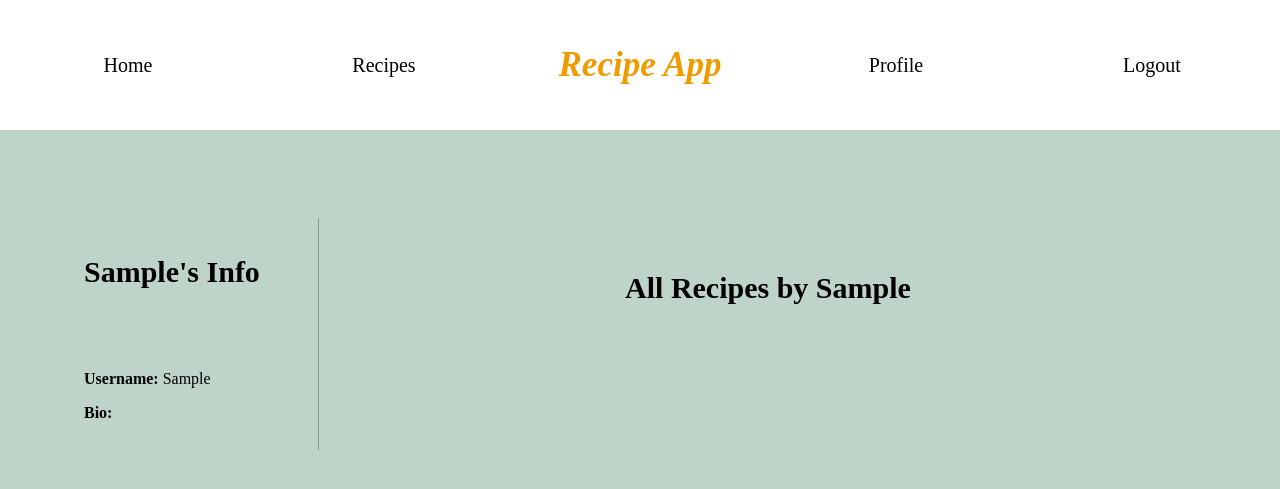
After one commit to IsabelWen/recipe-app, a Django app: page /recipes/author/1/ in a window 1280 px wide. The commit adds this page. Shown: the top 489 px of the page. Run offline with Django 4.2, Linux system fonts and the light colour scheme; the visitor is signed in with stand-in values (Sample User, id 1); data comes from the database, SQL or seed files in the repository; data that the repository does not hold is empty.

Commit message:
Improvements based on mentor recommendations

```diff
--- a/src/recipes/forms.py
+++ b/src/recipes/forms.py
@@ -1,9 +1,9 @@
 from django import forms
 
 CHART__CHOICES = (
-   ('#1', 'Bar chart'),
-   ('#2', 'Pie chart'),
-   ('#3', 'Line Chart'),
+   ('bar_chart', 'Bar chart'),
+   ('pie_chart', 'Pie chart'),
+   ('line_chart', 'Line Chart'),
 )
 
 class RecipesSearchForm(forms.Form):
--- /dev/null
+++ b/src/recipes/templates/recipes/recipes_author.html
@@ -0,0 +1,156 @@
+{% load static %}
+
+<!DOCTYPE html>
+<html lang="en">
+<head>
+    <meta charset="UTF-8">
+    <meta name="viewport" content="width=device-width, initial-scale=1.0">
+    <link rel="stylesheet" type="text/css" href="{% static 'recipes/css/nav.css' %}">
+    <title>Author</title>
+    <style>
+        body {
+            margin: 0;
+            padding: 0;
+            background-color: #bed4c8;
+            display: grid;
+
+        }
+
+        main {
+            display: flex;
+            justify-content: center;
+        }
+
+        .main-container {
+            padding: 30px;
+            width: 90%;
+            margin-top: 50px;
+            display: flex;
+            justify-content: center;
+            flex-direction: row;
+        }
+
+        .left {
+            padding: 20px;
+            display: flex;
+            flex-direction: column;
+            width: 20%;
+            align-items: left;
+        }
+
+        .left img {
+            max-width: 200px;
+            height: auto;
+            border-radius: 10px;
+            box-shadow: 0 4px 8px 0 rgba(0, 0, 0, 0.2);
+            margin: 20px 0;
+        }
+
+        .left .info p {
+            align-self: flex-start;
+        }
+
+        hr {
+            border: none;
+            border-left: 1px solid rgb(66, 101, 82, 0.5);
+            width: 1px;
+            }
+
+        .right {
+            padding: 20px;
+            display: flex;
+            flex-direction: column;
+            align-items: center;
+            justify-content: center;
+            width: 80%;
+        }
+
+        h2 {
+            font-size: 30px;
+        }
+
+        .main-box {
+            display: flex;
+            align-items: center;
+            justify-content: center;
+            flex-direction: column;
+            width: 100%;
+        }
+
+        .main-box ul {
+            padding: 30px;
+            list-style-type: none;
+            display: flex;
+            flex-wrap: wrap;
+            justify-content: space-evenly;
+        }
+
+        .main-box ul li{
+            width: 29%;
+            min-width: 250px;
+            margin-bottom: 30px;
+            padding: 15px;
+            border-radius: 10px;
+            box-shadow: 0 4px 8px 0 rgba(0, 0, 0, 0.2);
+            background: rgba(255, 255, 255, 0.3);
+            backdrop-filter: blur(7px);
+        }
+
+        .main-box ul li img{
+            width: 100%;
+            min-width: 250px;
+            height: auto;
+            object-fit: cover;
+            border-radius: 10px;
+        }
+
+        .main-box ul li a{
+            text-decoration: none;
+        }
+
+        .main-box h2 {
+            font-size: 25px;
+            color: #000;
+        }
+    </style>
+</head>
+<body>
+    <nav>
+        <ul>
+            <li class="navitem"><a href="{% url 'recipes:home' %}">Home</a></li>
+            <li class="navitem"><a href="{% url 'recipes:recipes' %}">Recipes</a></li>
+            <li class="navitem"><a href="{% url 'recipes:home' %}"><h1>Recipe App</h1></a></li>
+            <li class="navitem"><a href="{% url 'users:profile' %}">Profile</a></li>
+            <li class="navitem"><a href ="{%url 'logout' %}"> Logout </a></li>
+        </ul>
+    </nav>
+    <main>
+    <div class="main-container">
+        <div class="left">
+            <h2>{{ object.username|capfirst }}'s Info</h2>
+            <img src="{{ object.customuser.pic.url}}" alt="">
+            <div class="info">
+                <p><b>Username: </b>{{ object.username|capfirst }}</p>
+                <p><b>Bio: </b><br/>{{ object.customuser.bio }}</p>
+            </div>
+        </div>
+        <hr>
+        <div class="right">
+            <h2>All Recipes by {{ object.username|capfirst }}</h2>
+            <div class="main-box">
+                <ul>
+                    {% for recipe in recipes %}
+                    <li>
+                        <a href="{% url 'recipes:detail' pk=recipe.id %}">
+                            <h2>{{ recipe.name }}</h2>
+                            <img src="{{ recipe.pic.url }}" />
+                        </a>
+                    </li>
+                    {% endfor %}
+                </ul>
+            </div>
+        </div>
+    </div>
+    </main>
+</body>
+</html>
--- a/src/recipes/templates/recipes/recipes_home.html
+++ b/src/recipes/templates/recipes/recipes_home.html
@@ -67,7 +67,11 @@
             <li class="navitem"><a href="{% url 'recipes:recipes' %}">Recipes</a></li>
             <li class="navitem"><a href="{% url 'recipes:home' %}"><h1>Recipe App</h1></a></li>
             <li class="navitem"><a href="{% url 'users:profile' %}">Profile</a></li>
-            <li class="navitem"><a href ="{%url 'login' %}">Login</a></li>
+            {% if user.is_authenticated %}
+                <li class="navitem"><a href="{% url 'logout' %}">Logout</a></li>
+            {% else %}
+                <li class="navitem"><a href ="{%url 'login' %}">Login</a></li>
+            {% endif %}
         </ul>
     </nav>
     <main>
--- a/src/recipes/tests.py
+++ b/src/recipes/tests.py
@@ -66,10 +66,6 @@ class RecipeAuthTest(TestCase):
             ingredients='Banana, Eggs, Baking Powder',
             author=user)
 
-    def test_list_redirect_without_auth(self):
-        response = self.client.get(reverse('recipes:recipes'))
-        self.assertRedirects(response, f'/login/?next={reverse("recipes:recipes")}')
-
     def test_details_redirect_without_auth(self):
         recipe = Recipe.objects.get(id=1)
         response = self.client.get(reverse('recipes:detail', args=[recipe.id]))
--- a/src/recipes/urls.py
+++ b/src/recipes/urls.py
@@ -1,11 +1,12 @@
 from django.urls import path
 from .views import home
-from .views import RecipesListView, RecipesDetailView
+from .views import RecipesListView, RecipesDetailView, RecipesAuthorView
 
 app_name = 'recipes'
 
 urlpatterns = [
    path('', home, name='home'),
    path('recipes/', RecipesListView.as_view(), name='recipes'),
-   path('recipes/<pk>', RecipesDetailView.as_view(), name='detail'),
+   path('recipes/<int:pk>', RecipesDetailView.as_view(), name='detail'),
+   path('recipes/author/<int:pk>/', RecipesAuthorView.as_view(), name='author'),
 ]
--- a/src/recipes/utils.py
+++ b/src/recipes/utils.py
@@ -42,7 +42,7 @@ def get_chart(chart_type, data, **kwargs):
     fig=plt.figure(figsize=(6,5), facecolor="none")
 
     #select chart_type based on user input from the form
-    if chart_type == '#1':
+    if chart_type == 'bar_chart':
         # Bar chart for time
         plt.rcParams.update({'axes.facecolor': 'none'})
         plt.bar(data['name'], data['cooking_time'], color='#135E46')
@@ -53,7 +53,7 @@ def get_chart(chart_type, data, **kwargs):
         plt.gca().spines['top'].set_visible(False) #make top side of frame invisible
         plt.title('Recipes by Cooking Time')
 
-    elif chart_type == '#2':
+    elif chart_type == 'pie_chart':
         # Pie chart for difficulty levels
         difficulty_counts = data['difficulty'].value_counts()
         labels = difficulty_counts.index
@@ -61,7 +61,7 @@ def get_chart(chart_type, data, **kwargs):
         plt.pie(values, labels=labels, autopct='%1.1f%%', colors=['#135E46', '#478966', '#73A788', '#53BD99'])
         plt.title('Recipes by Difficulty')
 
-    elif chart_type == '#3':
+    elif chart_type == 'line_chart':
         # Line chart Number of Recipes Created per Day
         plt.rcParams.update({'axes.facecolor': 'none'})
         data['formatted_date'] = data['date_created'].apply(lambda x: x.strftime('%Y-%m-%d')) #format date_created
--- a/src/recipes/views.py
+++ b/src/recipes/views.py
@@ -1,4 +1,4 @@
-from django.shortcuts import render
+from django.shortcuts import render, get_object_or_404
 from django.views.generic import ListView, DetailView
 from .models import Recipe
 from django.contrib.auth.mixins import LoginRequiredMixin
@@ -7,12 +7,13 @@ from .forms import RecipesSearchForm
 from .utils import get_recipename_from_id, get_chart
 from django.db.models import Q
 from django.urls import reverse
+from users.models import User
 
 # Create your views here.
 def home(request):
    return render(request, 'recipes/recipes_home.html')
 
-class RecipesListView(LoginRequiredMixin, ListView):
+class RecipesListView(ListView):
    model = Recipe
 
    def get(self, request):
@@ -49,3 +50,15 @@ class RecipesListView(LoginRequiredMixin, ListView):
 class RecipesDetailView(LoginRequiredMixin, DetailView):
    model = Recipe
    template_name = 'recipes/recipes_details.html'
+
+class RecipesAuthorView(LoginRequiredMixin, DetailView):
+   model = User
+   template_name = 'recipes/recipes_author.html'
+
+   def get_queryset(self):
+      return User.objects.filter(pk=self.kwargs['pk'])
+
+   def get_context_data(self, **kwargs):
+      context = super().get_context_data(**kwargs)
+      context['recipes'] = Recipe.objects.filter(author=self.object)
+      return context
--- a/src/users/templates/users/users_profile.html
+++ b/src/users/templates/users/users_profile.html
@@ -113,7 +113,7 @@
     </nav>
     <main>
         <div class="left">
-        <img src="{{current_user.pic.url}}" width="200" height="300" />
+        <img src="{{current_user.pic.url}}" width="200" height="300" alt="user.username"/>
         </div>
         <div class="bio">
             <h2>{{current_user.name}}</h2>
```
Also changed, not shown: src/recipes/templates/recipes/recipes_details.html (+10 -5 lines), src/recipes/templates/recipes/recipes_list.html (+18 -7 lines).
